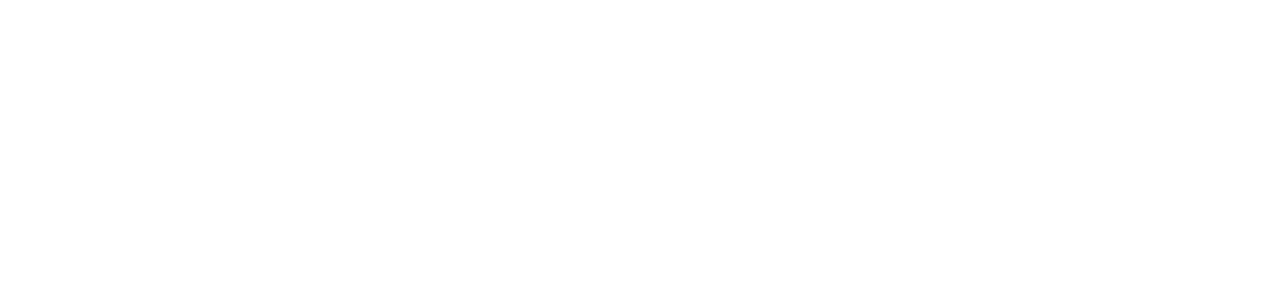
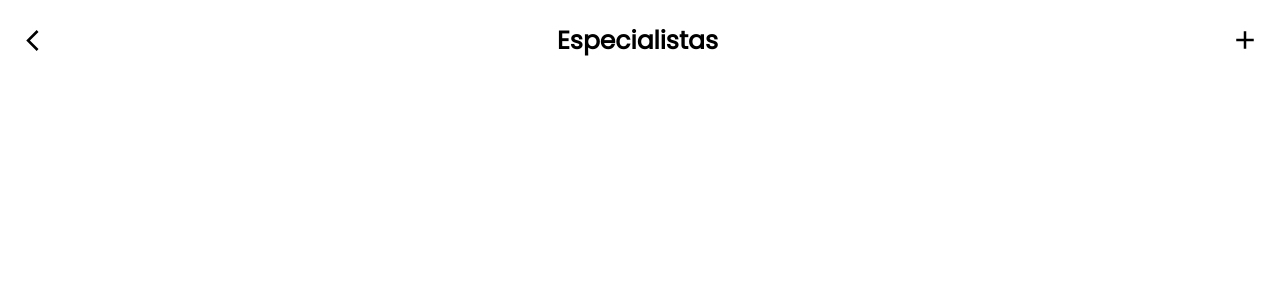
Before and after one commit to patricia270/MetamorfoseTrans-frontend, a React (Create React App) app: page /specialties in a window 1280 px wide. Shown: the top 300 px of the page. Built offline with nearby package versions, Linux system fonts and the light colour scheme.

Commit message:
Feat(specialties): Navbar layout implemented

```diff
--- a/src/components/Navbar.js
+++ b/src/components/Navbar.js
@@ -1,19 +1,14 @@
-import styled from "styled-components";
+import Header from "../styles/stylesNavbar";
+import { MdArrowBackIosNew, MdAdd } from "react-icons/md";
 
 function Navbar() {
     return(
         <Header>
+            <MdArrowBackIosNew size="25" />
+            <h1>Especialistas</h1>
+            <MdAdd size="30"/>
         </Header>
     );
 }
 
-const Header = styled.div`
-    height: 80px;
-    display: flex;
-    justify-content: space-between;
-    padding: 0 20px;
-    background-color: #FFFFFF;
-    align-items: center;
-`;
-
 export default Navbar;
--- /dev/null
+++ b/src/styles/stylesNavbar.js
@@ -0,0 +1,16 @@
+import styled from "styled-components";
+
+const Header = styled.div`
+    height: 80px;
+    display: flex;
+    justify-content: space-between;
+    padding: 0 20px;
+    background-color: #FFFFFF;
+    align-items: center;
+    h1 {
+        font-size: 25px;
+        font-weight: bold;
+    }
+`;
+
+export default Header;
```
